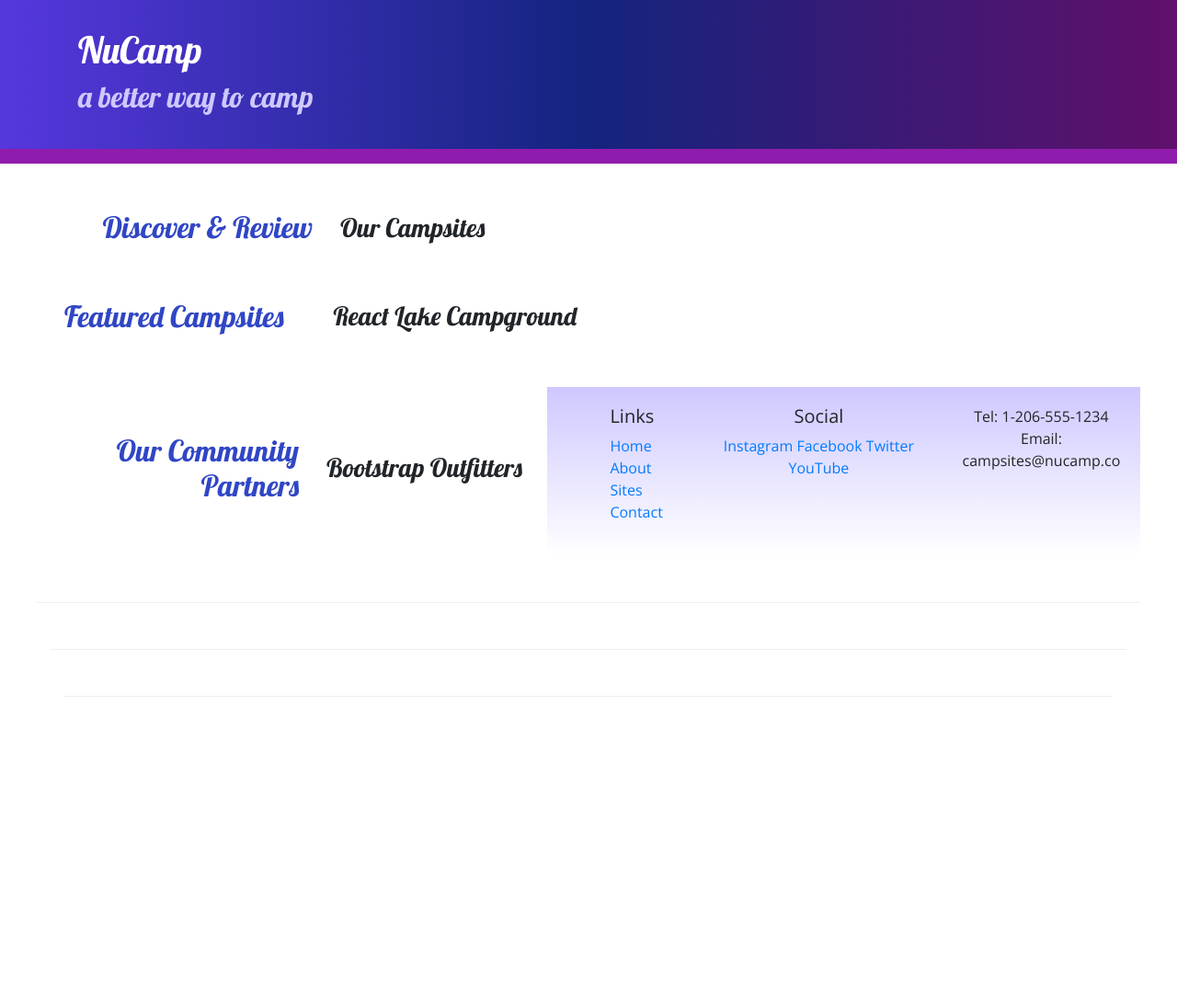
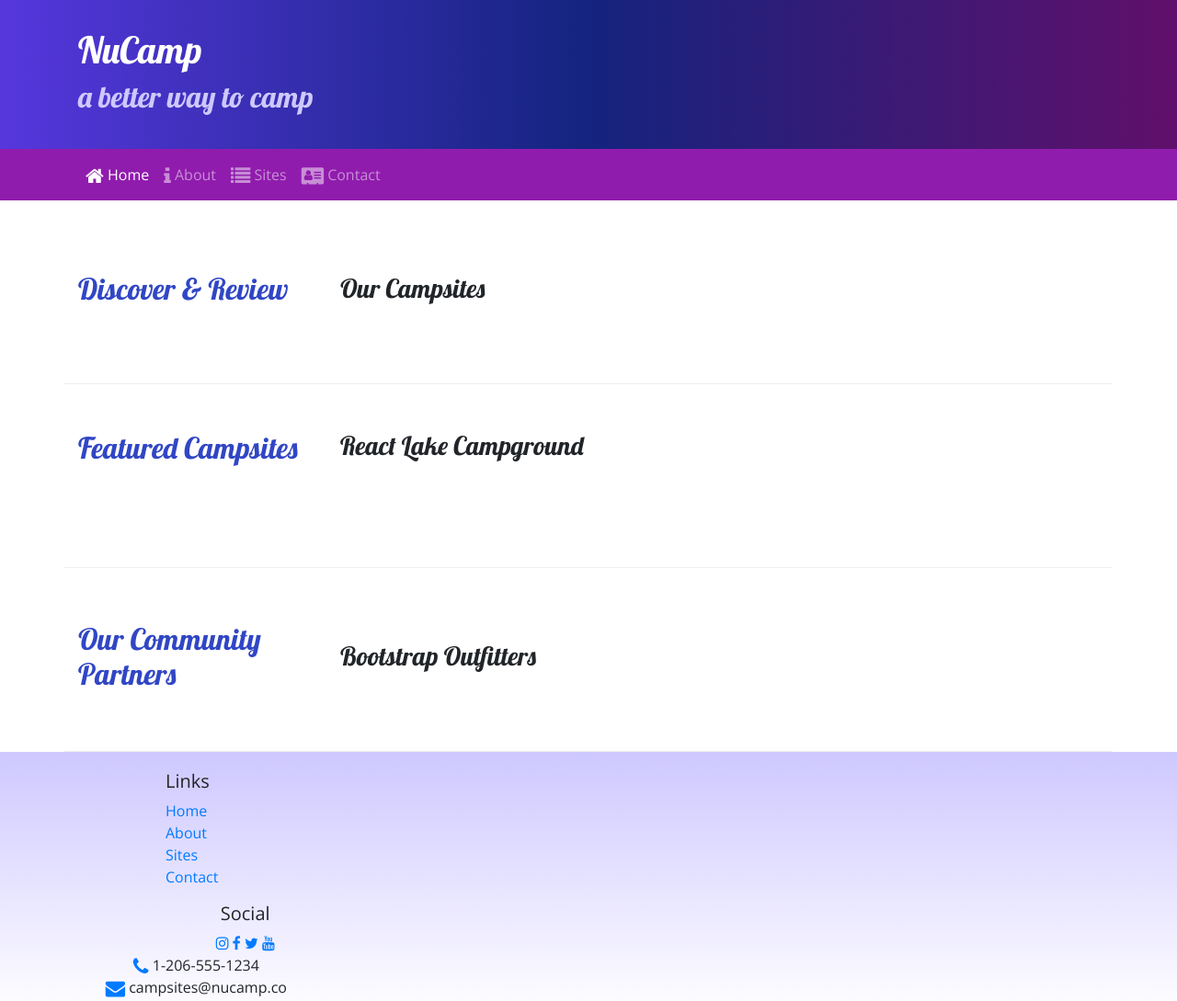
Before and after one commit to lalaloopsi213/Bootstrap, a website: page index.html in a window 1280 px wide. Shown: the whole page at 92% size. Before the commit the page ends 800 px from the top, so only its background shows below. Drawn offline with nearby package versions, Linux system fonts and the light colour scheme.

Commit message:
commit on main

```diff
--- a/css/styles.css
+++ b/css/styles.css
@@ -22,7 +22,7 @@
 }
 
 .jumbotron {
-    margin: 0;
+    margin: 0px;
     padding: 30px;
     background-image: linear-gradient(to right, #5637DD, #14247f, #60106B);
     color: white;
--- a/index.html
+++ b/index.html
@@ -10,6 +10,7 @@
     <link rel="stylesheet" href="node_modules/bootstrap/dist/css/bootstrap.min.css" />
 
     <!-- Additional CSS must be placed after Bootstrap CSS -->
+    <link rel="stylesheet" href="node_modules/font-awesome/css/font-awesome.min.css" />
     <link rel="stylesheet" href="https://fonts.googleapis.com/css?family=Lobster|Open+Sans" />
     <link rel="stylesheet" href="css/styles.css" />
     <title>NuCamp: A Better Way To Camp</title>
@@ -30,34 +31,39 @@
 
 
     <nav class="navbar navbar-expand-sm navbar-dark sticky-top">
+        <div class="container">
             <button class="navbar-toggler ml-auto" type="button" data toggle="collapse" data-target="#nucampNavbar">
-            <spam class="navbar-toggler-icon"></spam>
+                <span class="navbar-toggler-icon"></span>
             </button>
-        <div class="collapse navba-collapse" id="nucanp">
+            <div class="collapse navbar-collapse" id="nucampNavbar">
                 <ul class="navbar-nav">
-                <li class="nav-item active"><a class="nav-link" href="#"></a>Home</li>
-                <li class="nav-item"><a class="nav-link" href="aboutus.html"></a>About</li>
-                <li class="nav-item"><a class="nav-link" href="#"></a>Sites</li>
-                <li class="nav-item"><a class="nav-link" href="#"></a>Contact</li>
+                    <li class="nav-item active"><a class="nav-link" href="#"><i class="fa fa-home fa-lg"></i> Home</a>
+                    </li>
+                    <li class="nav-item"><a class="nav-link" href="aboutus.html"><i class="fa fa-info fa-lg"></i>
+                            About</a></li>
+                    <li class="nav-item"><a class="nav-link" href="#"><i class="fa fa-list fa-lg"></i> Sites</a></li>
+                    <li class="nav-item"><a class="nav-link" href="#"><i class="fa fa-address-card fa-lg"></i>
+                            Contact</a></li>
                 </ul>
+            </div>
         </div>
     </nav>
 
     <div class="container">
         <div class="row row-content
             align-items-center">
-            <div class="col-s,-4 sm last col-md-3">
-                <h2 class="text-sm-right">Discover & Review</h2>
+            <div class="col-sm-4 order-sm last col-md-3">
+                <h2>Discover & Review</h2>
             </div>
             <div class="col">
                 <h3>Our Campsites</h3>
                 <p class=". d-none .d-sm-block">Explore our growing database of curated campsites and leave your own
                     reviews!</p>
             </div>
+        </div>
 
-            <div class="row row-content
-            align-items-center">
-                <div class="col-s,-4 col-md-3">
+        <div class="row row-content">
+            <div class="col-sm-4 col-md-3">
                 <h2>Featured Campsites</h2>
             </div>
             <div class="col">
@@ -67,15 +73,19 @@
                     React
                     Lake is a favorite for fly fishers.</p>
             </div>
+        </div>
+
         <div class="row row-content
             align-items-center">
-                    <div class="col-s,-4 order-sm last col-md-3">
-                        <h2 class="text-sm-right">Our Community Partners</h2>
+            <div class="col-sm-4 order-sm last col-md-3">
+                <h2 class=>Our Community Partners</h2>
             </div>
             <div class="col">
                 <h3>Bootstrap Outfitters</h3>
                 <p class=". d-none .d-sm-block">Bootstrap Outfitters supplies you with gecolar you need at
                     prices you can't beat.</p>
+            </div>
+        </div>
     </div>
 
     <footer>
@@ -84,23 +94,25 @@
                 <div class="col-4 col-sm-2 offset-1">
                     <h5>Links</h5>
                     <ul class="list-unstyled">
-                                        <li><a href="#">Home</a></li>
+                        <li><a href="index.html">Home</a></li>
                         <li><a href="aboutus.html">About</a></li>
                         <li><a href="#">Sites</a></li>
                         <li><a href="#">Contact</a></li>
                     </ul>
                 </div>
+            </div>
+        </div>
         <div class="col-6 col-sm-5
                     text-center">
             <h5>Social</h5>
-                                    <a href="http://instagram.com/">Instagram</a>
-                                    <a href="http://facebook.com/">Facebook</a>
-                                    <a href="http://twitter.com/">Twitter</a>
-                                    <a href="http://youtube.com/">YouTube</a>
+            <a href="http://instagram.com/"><i class="fa fa-instagram"></i></a>
+            <a href="http://facebook.com/"><i class="fa fa-facebook"></i></a>
+            <a href="http://twitter.com/"><i class="fa fa-twitter"></i></a>
+            <a href="http://youtube.com/"><i class="fa fa-youtube"></i></a>
         </div>
         <div class="col-sm-4 text-center">
-                                    Tel: 1-206-555-1234<br />
-                                    Email: campsites@nucamp.co
+            <i class="fa fa-phone fa-lg text-primary"></i> 1-206-555-1234<br />
+            <i class="fa fa-envelope fa-lg text-primary"></i> campsites@nucamp.co
         </div>
     </footer>
 
--- a/package.json
+++ b/package.json
@@ -15,6 +15,7 @@
   },
   "dependencies": {
     "bootstrap": "^4.5.2",
+    "font-awesome": "^4.7.0",
     "jquery": "^3.5.1",
     "popper.js": "^1.16.1"
   }
```
Also changed, not shown: aboutus.html (+32 -22 lines), 1 other file. Lines whose indentation alone changed are shown as unchanged.
